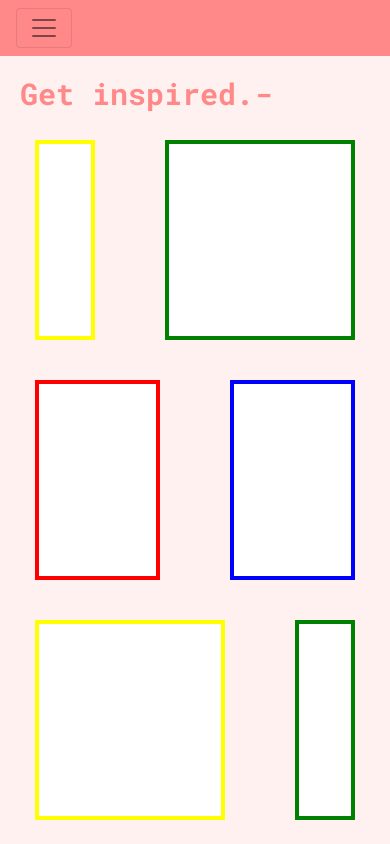
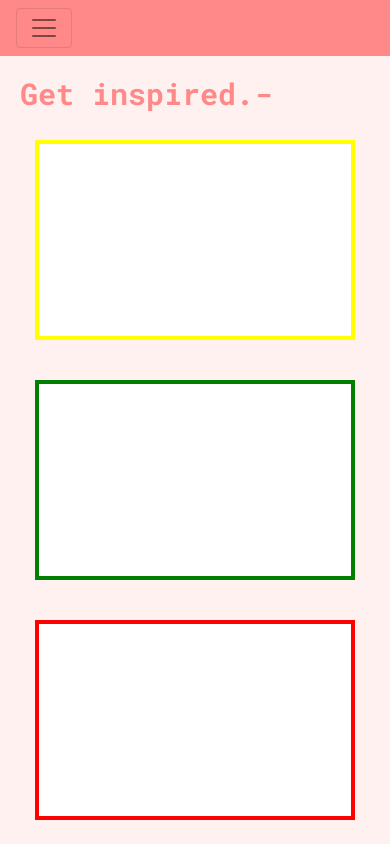
Before and after one commit to leabuende/favorite-spots, an Angular app: page /get-inspired in a window 390 px wide. Shown: the top 844 px of the page. Built offline with nearby package versions, Linux system fonts and the light colour scheme.

Commit message:
correcting sizes gallery

```diff
--- a/src/app/inspiration/inspiration.component.html
+++ b/src/app/inspiration/inspiration.component.html
@@ -1,7 +1,7 @@
 <h1 class="Maintitle">Get inspired.-</h1>
 <div class="container-fluid">
     <div class="row">
-        <gallery-picture  [className]="'col-xs-12 col-'+ cards[index].width+ ' col-lg-'+ cards[index].width/2" [cards] = 'cards[index]' *ngFor="let item of cards; let index = index"></gallery-picture>
+        <gallery-picture  [className]="'col-12 col-sm-'+ cards[index].width+ ' col-lg-'+ cards[index].width/2" [cards] = 'cards[index]' *ngFor="let item of cards; let index = index"></gallery-picture>
 
     </div>
 </div>
```
